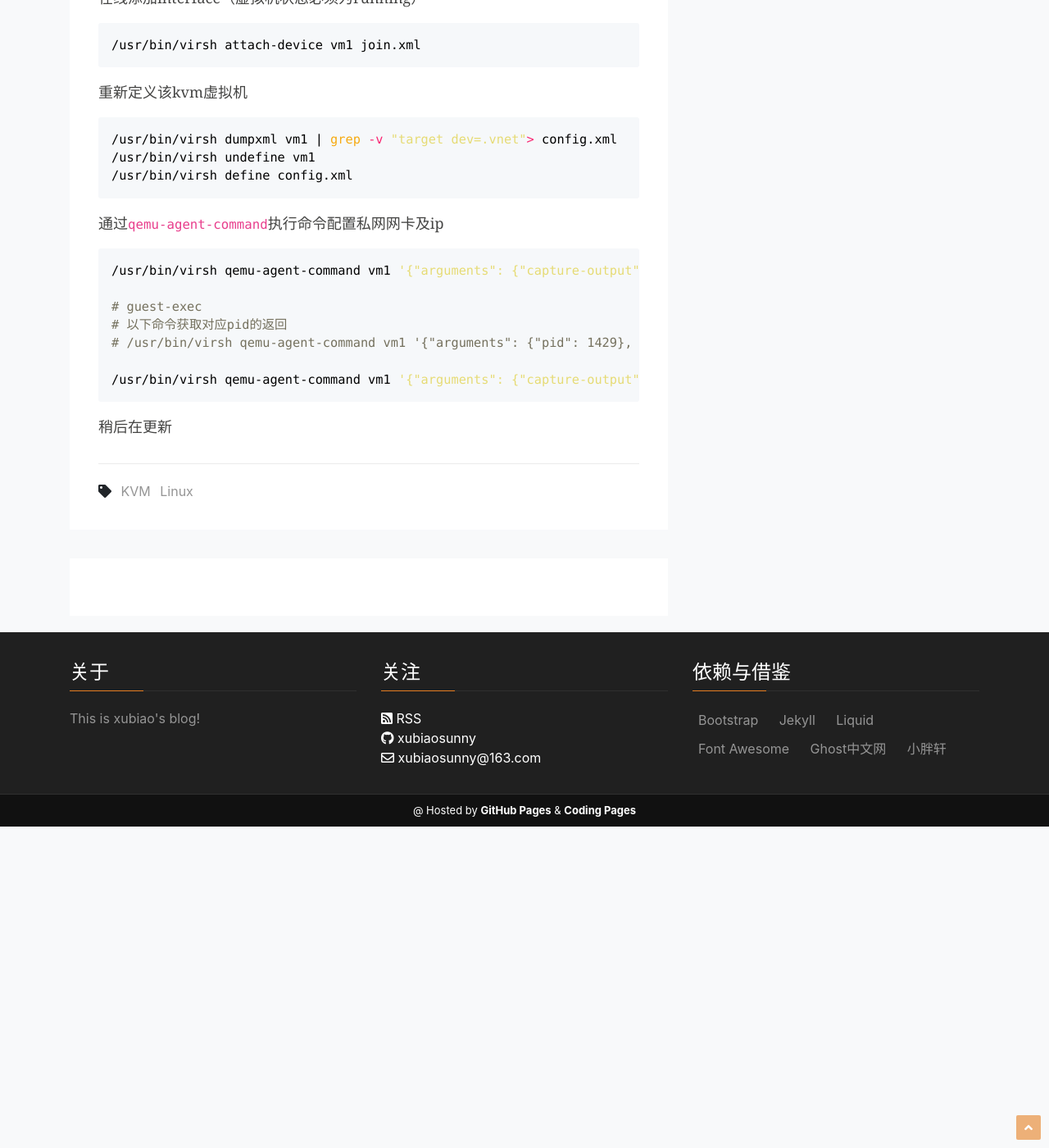
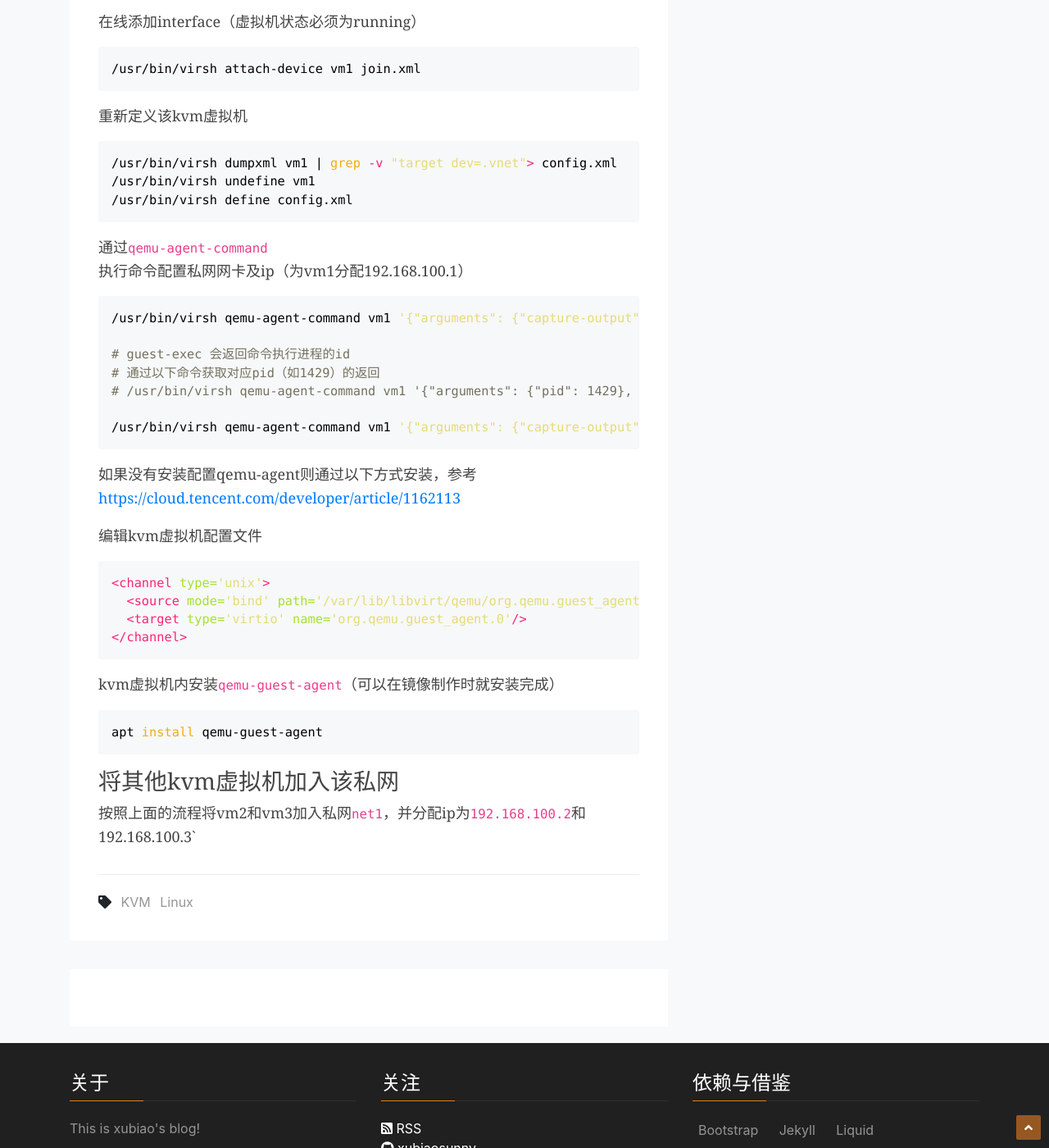
Before and after one commit to xubiaosunny/xubiaosunny.github.io, a Jekyll site: the page built from _posts/KVM/2019-04-02-kvm_private_network_configure.md, in a window 1280 px wide and 1400 px high, scrolled down 2282 px. Shown: the whole window at 82% size. Built offline with Jekyll 4.4.1, drawn with Linux system fonts in a browser that asks for light colours; comment, search, counter and statistics services are not loaded; before the commit the page ends 3290 px from its top, so only the background shows below that; some of the changed text lies outside the part shown.

Commit message:
KVM网络配置之私有网络

````diff
--- a/_posts/KVM/2019-04-02-kvm_private_network_configure.md
+++ b/_posts/KVM/2019-04-02-kvm_private_network_configure.md
@@ -45,7 +45,7 @@ network:
 
 创建vxlan加入同一个多播组并启用
 
-这里我使用的`VXLAN ID`为2000，多播地址为239.0.7.208，
+这里我使用的`VXLAN ID`为2000，多播地址为239.0.7.208，vxlan虚拟网卡为vxlan2000
 
 ```bash
 /sbin/ip route add 239.0.7.208/32 dev br1
@@ -91,16 +91,34 @@ network:
 /usr/bin/virsh define config.xml
 ```
 
-通过`qemu-agent-command`执行命令配置私网网卡及ip
+通过`qemu-agent-command`执行命令配置私网网卡及ip（为vm1分配192.168.100.1）
 
 ```bash
 /usr/bin/virsh qemu-agent-command vm1 '{"arguments": {"capture-output": true, "arg": ["-o", "link"], "path": "/sbin/ip"}, "execute": "guest-exec"}'
 
-# guest-exec
-# 以下命令获取对应pid的返回
+# guest-exec 会返回命令执行进程的id
+# 通过以下命令获取对应pid（如1429）的返回
 # /usr/bin/virsh qemu-agent-command vm1 '{"arguments": {"pid": 1429}, "execute": "guest-exec-status"}'
 
 /usr/bin/virsh qemu-agent-command vm1 '{"arguments": {"capture-output": false, "arg": ["ens6", "192.168.100.1", "netmask", "255.255.255.0"], "path": "/sbin/ifconfig"}, "execute": "guest-exec"}'
 ```
+> 如果没有安装配置qemu-agent则通过以下方式安装，参考[https://cloud.tencent.com/developer/article/1162113](https://cloud.tencent.com/developer/article/1162113)
 
-稍后在更新
+编辑kvm虚拟机配置文件
+
+```xml
+<channel type='unix'>
+  <source mode='bind' path='/var/lib/libvirt/qemu/org.qemu.guest_agent.0'/>
+  <target type='virtio' name='org.qemu.guest_agent.0'/>
+</channel>
+```
+
+kvm虚拟机内安装`qemu-guest-agent`（可以在镜像制作时就安装完成）
+
+```bash
+apt install qemu-guest-agent
+```
+
+### 将其他kvm虚拟机加入该私网
+
+按照上面的流程将vm2和vm3加入私网`net1`，并分配ip为`192.168.100.2`和192.168.100.3`
````
